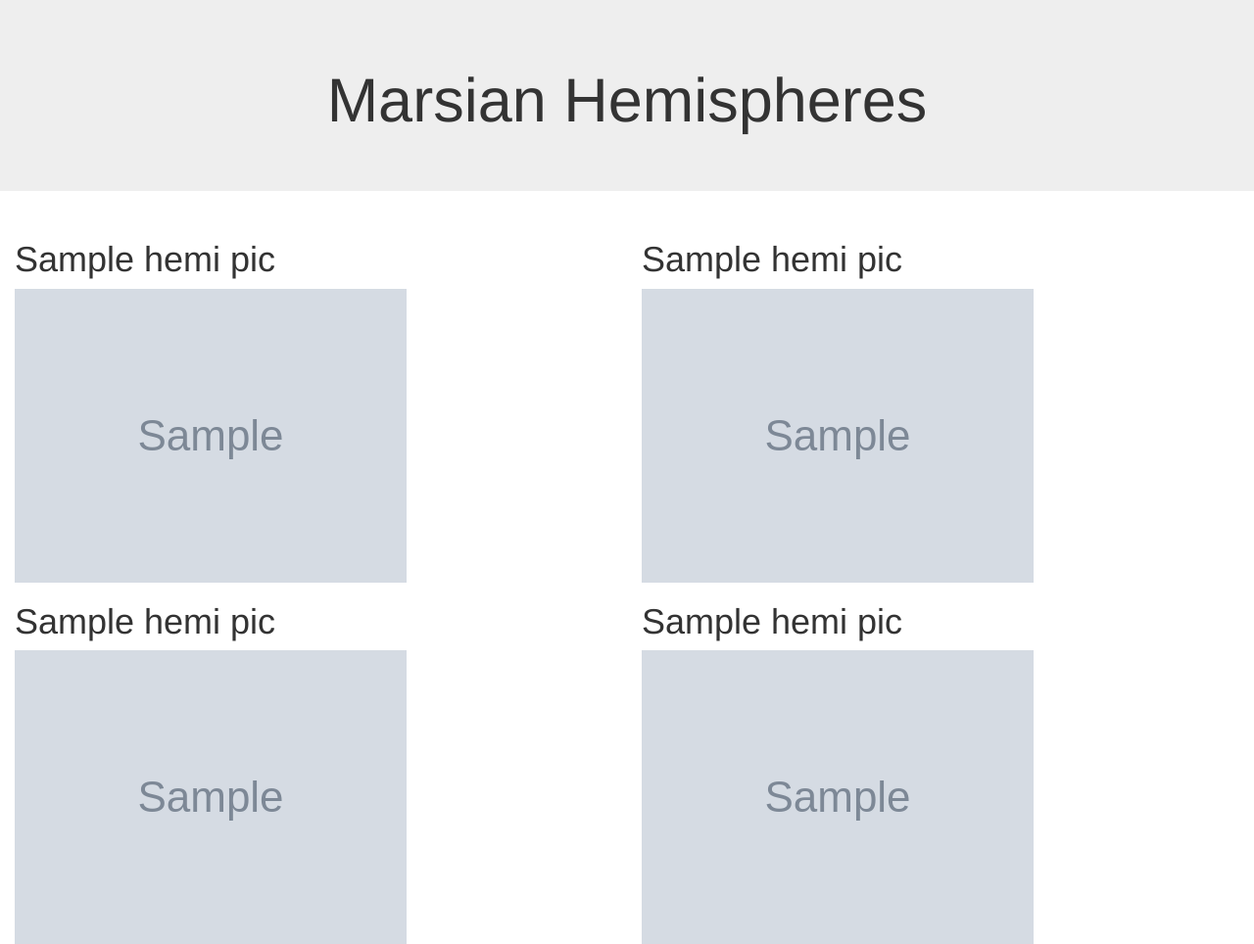
After one commit to DataTortuga/web-scraping-challenge, a Flask app: page /hemi in a window 1280 px wide. The commit adds this page. Shown: the whole page at 98% size. Run offline with Flask 2, Linux system fonts and the light colour scheme; grey boxes marked "Sample" are stand-in pictures; a database or web service that is not in the repository returns one stand-in record (values such as "Sample title"); some libraries are stand-ins or nearby versions.

Commit message:
Finishing touches to the homework

```diff
--- a/missions_to_mars/app.py
+++ b/missions_to_mars/app.py
@@ -13,21 +13,23 @@ def index():
     mars_nws = mongo.db.mars_nws.find_one()
     return render_template("index.html", mars_nws=mars_nws)
 
+@app.route("/hemi")
+def hemi():
+    mars_nws = mongo.db.mars_nws.find_one()
+    return render_template("hemi.html", mars_nws=mars_nws)
+
 
 @app.route("/scrape")
 def scraper():
+
+
     mongo.db.mars_nws.drop()
     mars_nws = mongo.db.mars_nws
-    # mars_f_img = mongo.db.mars_f_img
-    # mars_tb = mongo.db.mars_tb
-    # mars_hem = mongo.db.mars_hem
+
 
     mars_data = scrape_mars.scrape()
     mars_nws.insert_many(mars_data)
 
-    # mars_f_img.update({}, mars_data[1], upsert=True)
-    # mars_tb.update({}, mars_data[2], upsert=True)
-    # mars_hem.update({}, mars_data[3], upsert=True)
 
     return redirect("/", code=302)
 
--- a/missions_to_mars/scrape_mars.py
+++ b/missions_to_mars/scrape_mars.py
@@ -30,10 +30,9 @@ def scrape():
     url = 'https://galaxyfacts-mars.com/'
 
     tables = pd.read_html(url)
-    tables
 
     df = tables[1]
-    html_table = df.to_html()
+    html_table = df.to_html(index=False,header=False,classes="table table-striped table-dark")
 
     hem_imgs = [{'title': 'Cerberus Hemisphere', 'img_url': 'https://marshemispheres.com/images/full.jpg'},
                 {'title': 'Schiaparelli Hemisphere', 'img_url': 'https://marshemispheres.com/images/schiaparelli_enhanced-full.jpg'},
--- /dev/null
+++ b/missions_to_mars/templates/hemi.html
@@ -0,0 +1,44 @@
+<!DOCTYPE html>
+<html lang="en">
+
+<head>
+  <meta charset="UTF-8">
+  <meta name="viewport" content="width=device-width, initial-scale=1.0">
+  <meta http-equiv="X-UA-Compatible" content="ie=edge">
+  <title>Mars News</title>
+  <link rel="stylesheet" href="https://maxcdn.bootstrapcdn.com/bootstrap/3.3.7/css/bootstrap.min.css">
+</head>
+
+
+<body>
+    <div class="jumbotron text-center">
+        <h1>Marsian Hemispheres</h1>
+    </div>
+
+    <div class="col-md-6">
+      <h1 class="heading">{{mars_nws.hemi_pics[0].title}}</h1>
+      <img class='img-responsive' src={{mars_nws.hemi_pics[0].img_url}}>
+    </div>
+
+    <div class="col-md-6">
+      <h1 class="heading">{{mars_nws.hemi_pics[1].title}}</h1>
+      <img class='img-responsive' src={{mars_nws.hemi_pics[1].img_url}}>
+    </div>
+
+
+    <div class="col-md-6">
+      <h1 class="heading">{{mars_nws.hemi_pics[2].title}}</h1>
+      <img class='img-responsive' src={{mars_nws.hemi_pics[2].img_url}}>
+    </div>
+
+    <div class="col-md-6">
+      <h1 class="heading">{{mars_nws.hemi_pics[3].title}}</h1>
+      <img class='img-responsive' src={{mars_nws.hemi_pics[3].img_url}}>
+    </div>
+
+
+
+
+
+
+</body>
```
Also changed, not shown: missions_to_mars/mars_mission_page.png, missions_to_mars/marsian_hemi.png (added), missions_to_mars/templates/index.html (indentation only).
